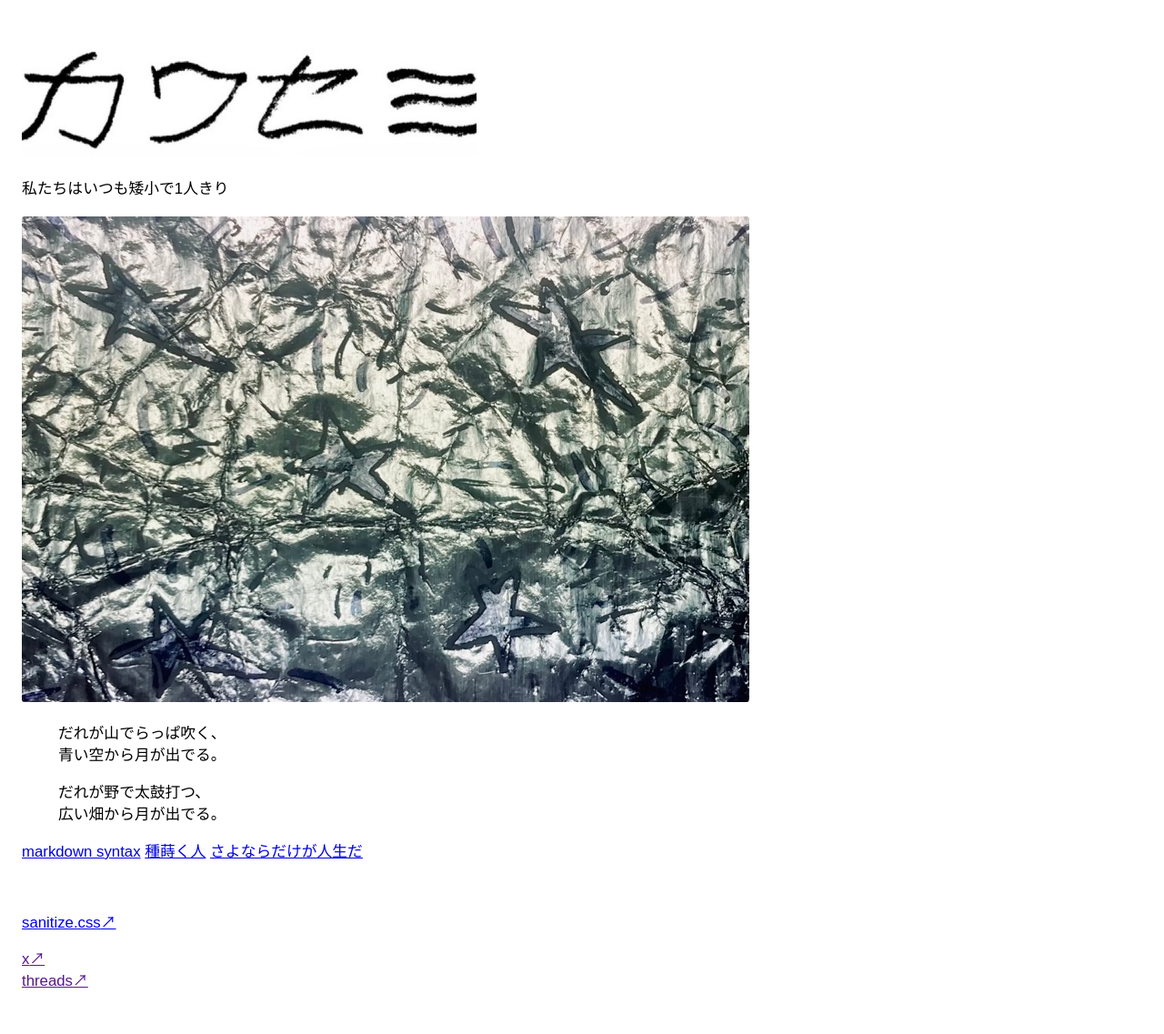
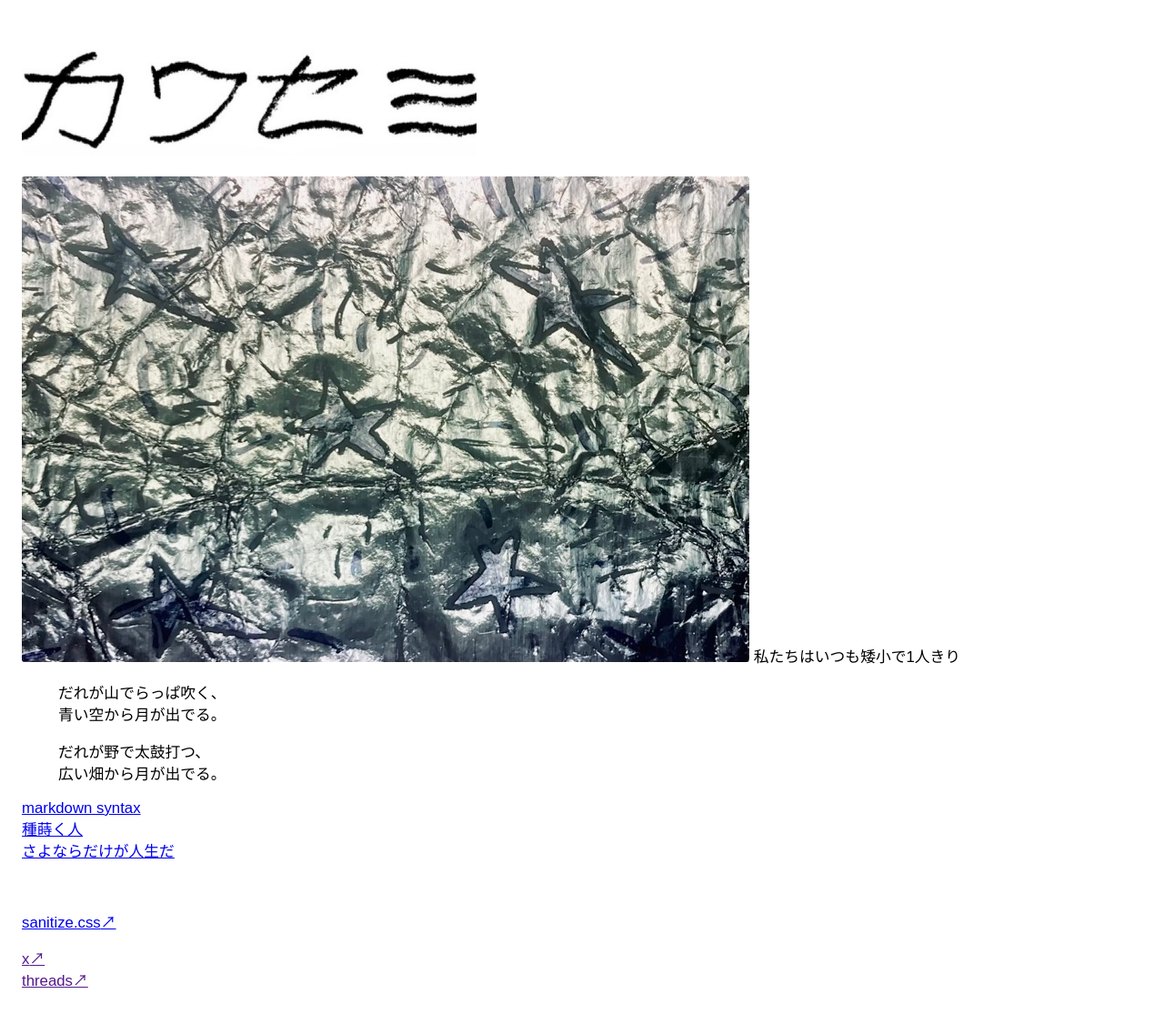
Before and after one commit to nn-iii/nn-iii.github.io, a Jekyll site: the page built from index.md, in a window 1280 px wide. Shown: the whole page at 91% size. Built offline with Jekyll 4.4.1, drawn with Linux system fonts in a browser that asks for light colours.

Commit message:
home.html を更新

```diff
--- a/_layouts/home.html
+++ b/_layouts/home.html
@@ -6,16 +6,15 @@
 <header>
     <img src="/images/logo.JPG" style="width:500px;" width="800" height="198">
     <p>
-      {{ site.description }}<br><br>
        <img src="/images/topimg.jpeg"  width="800" height="513">
+       {{ site.description }}
     </p>
-
 </header>
 
         {{ content }}
 
   {% for post in site.posts %}
-      <a href="{{ post.url }}">{{ post.title }}</a>
+      <a href="{{ post.url }}">{{ post.title }}</a><br>
   {% endfor %}
 
 {% capture footer_content %}
```
